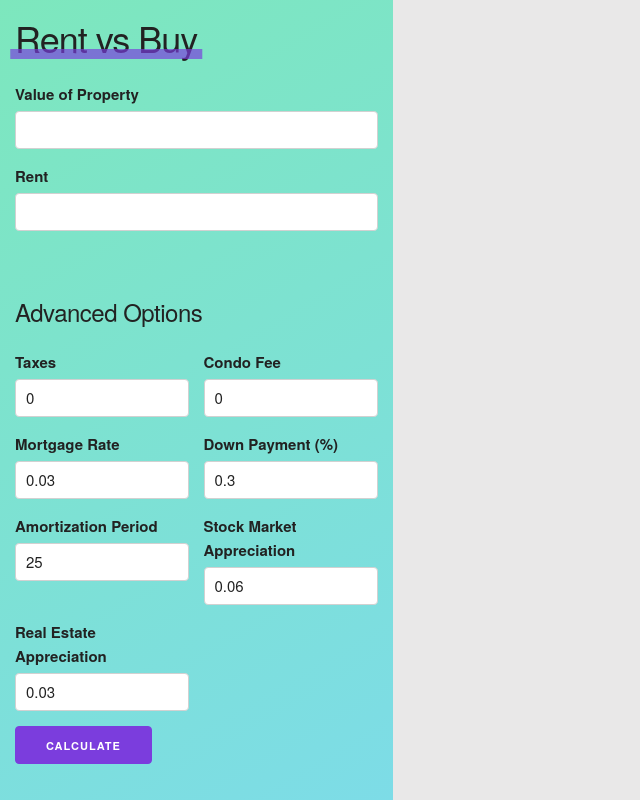
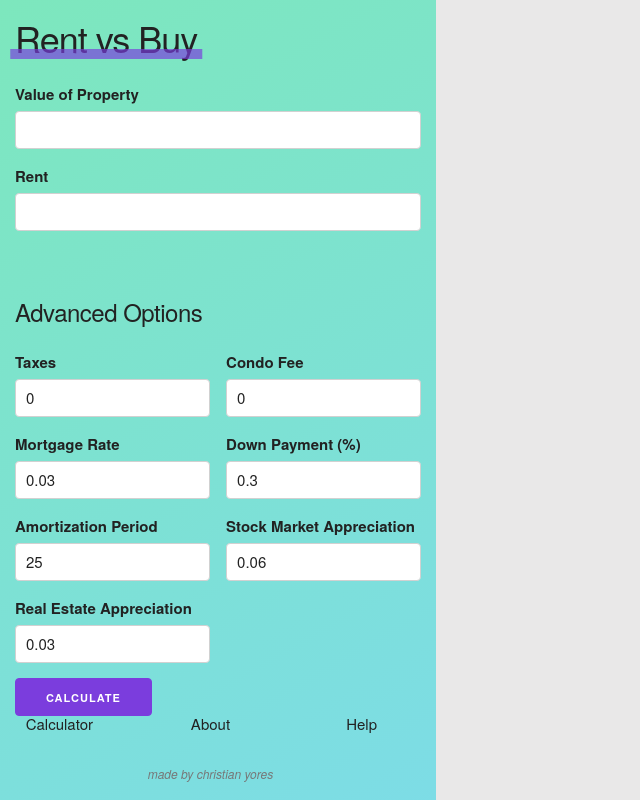
Before and after one commit to cyores/rentvbuy, a React (Create React App) app: page / in a window 1280 px wide. Shown: the whole page, without its empty margins (0-640 px from the left). Built offline with nearby package versions, Linux system fonts and the light colour scheme.

Commit message:
Footer/nav groundwork

```diff
--- a/src/App.js
+++ b/src/App.js
@@ -1,12 +1,14 @@
 import React from "react";
 
-import './app.css';
+import "./app.css";
 
 // Components
 import Button from "./components/Button";
 // import TextInput from "./components/TextInput";
 import Sheet from "./components/Sheet";
 import CollectInfo from "./components/CollectInfo";
+import Verdict from "./components/Verdict";
+import Footer from "./components/Footer";
 
 class App extends React.Component {
     constructor(props) {
@@ -50,7 +52,7 @@ class App extends React.Component {
         if (s.CF > 0) {
             console.log("m", (s.VOP * 0.005) / 12);
             console.log("cf", s.CF);
-            s.calcs.maint = s.CF + ((s.VOP * 0.005) / 12) ;
+            s.calcs.maint = s.CF + (s.VOP * 0.005) / 12;
         } else {
             s.calcs.maint = (s.VOP * 0.01) / 12; // assume maintenance of 1% if no condo fee
         }
@@ -58,7 +60,9 @@ class App extends React.Component {
 
         s.calcs.percentRule = parseFloat(
             (
-                (s.VOP * (s.SMA - s.REA) / 12) + s.calcs.maint + s.calcs.taxes
+                (s.VOP * (s.SMA - s.REA)) / 12 +
+                s.calcs.maint +
+                s.calcs.taxes
             ).toFixed(2)
         );
 
@@ -89,8 +93,9 @@ class App extends React.Component {
         return (
             <React.Fragment>
                 <div className="row u-full-height">
-                    <div className="four columns p-2 bg-grad u-full-height">
-                        <h3 className="main-title">Rent vs Buy</h3>
+                    <div className="four columns u-full-height">
+                        <div className="bg-grad p-2 u-full-height" style={{ position: "fixed" }}>
+                            <h3 className="fancy-underline">Rent vs Buy</h3>
                             <CollectInfo
                                 handleChange={this.handleChange}
                                 advanced={this.state.advanced}
@@ -110,19 +115,17 @@ class App extends React.Component {
                                 text="Calculate"
                                 onPress={() => this.calculate()}
                             />
+                            <Footer />
                         </div>
-                    <div className="eight columns p-2">
+                    </div>
+                    <div className="eight columns p-2" style={{ margin: "2%" }}>
                         {this.state.calcs.donecalcs ? (
                             <React.Fragment>
                                 <div className="row">
-                                    {this.state.calcs.buy ? (
-                                        <p>You should buy</p>
-                                    ) : (
-                                        <p>You should rent</p>
-                                    )}
+                                    <Verdict buy={this.state.calcs.buy} />
                                 </div>
                                 <div className="row">
-                                    <div className="six columns">
+                                    <div className="six columns" style={{height: "120vh"}}>
                                         <Sheet title={"Buy"}>
                                             <p>
                                                 Downpayment:{" "}
@@ -137,7 +140,7 @@ class App extends React.Component {
                                                 {this.state.calcs.maint}
                                                 /month
                                             </p>
-                                            <p style={{margin: 0}}>
+                                            <p style={{ margin: 0 }}>
                                                 Percent Rule:{" "}
                                                 {this.state.calcs.percentRule}
                                                 /month
@@ -157,7 +160,6 @@ class App extends React.Component {
                         ) : null}
                     </div>
                 </div>
-
             </React.Fragment>
         );
     }
--- a/src/app.css
+++ b/src/app.css
@@ -20,12 +20,12 @@ button.button-primary:hover, button.button-primary:focus {
 
 
 /* main title */
-.main-title {
+.fancy-underline {
     text-align: center;
     position: relative;
     display: inline-block;
 }
-.main-title:after {
+.fancy-underline:after {
     content: "";
     display: block;
     position: absolute;
@@ -46,6 +46,12 @@ button.button-primary:hover, button.button-primary:focus {
 .text-center {
     text-align: center;
 }
+.m-0 {
+    margin: 0;
+}
+.p-0 {
+    padding: 0;
+}
 .p-1 {
     padding: 1rem;
 }
--- a/src/components/CollectInfo.js
+++ b/src/components/CollectInfo.js
@@ -13,7 +13,8 @@ class CollectInfo extends Component {
                 <div className="row">
                     <div className="u-full-width">
                         <TextInput
-                            type="text"
+                            type="number"
+                            step="0.01"
                             placeholder=""
                             label="Value of Property"
                             onTyping={input =>
@@ -25,7 +26,8 @@ class CollectInfo extends Component {
                 <div className="row">
                     <div className="u-full-width">
                         <TextInput
-                            type="text"
+                            type="number"
+                            step="0.01"
                             placeholder=""
                             label="Rent"
                             onTyping={input =>
--- /dev/null
+++ b/src/components/Footer.js
@@ -0,0 +1,39 @@
+import React, { Component } from "react";
+import styled from "styled-components";
+
+const StyledFooter = styled.div`
+    position: absolute;
+    width: 100%;
+    margin: 0;
+    left: -0.75rem;
+    bottom: 2rem;
+    text-align: center;
+
+`;
+
+class Footer extends Component {
+    render() {
+        return (
+            <StyledFooter>
+                <div className="row">
+                    <div className="four columns">
+                        <p>Calculator</p>
+                    </div>
+                    <div className="four columns">
+                        <p>About</p>
+                    </div>
+                    <div className="four columns">
+                        <p>Help</p>
+                    </div>
+                </div>
+                <div className="row p-0 m-0">
+                    <div className="u-full-width">
+                    <p><small><em style={{color: "#777"}}>made by christian yores</em></small></p>
+                    </div>
+                </div>
+            </StyledFooter>
+        );
+    }
+}
+
+export default Footer;
--- a/src/components/Sheet.js
+++ b/src/components/Sheet.js
@@ -15,12 +15,12 @@ const StyledSheet = styled.div`
 class Sheet extends Component {
     render() {
         return (
-            <GradBorder>
-                <StyledSheet>
-                    <h2>{this.props.title}</h2>
-                    {this.props.children}
-                </StyledSheet>
-            </GradBorder>
+            // <GradBorder>
+            <StyledSheet>
+                <h2>{this.props.title}</h2>
+                {this.props.children}
+            </StyledSheet>
+            // </GradBorder>
         );
     }
 }
--- /dev/null
+++ b/src/components/Verdict.js
@@ -0,0 +1,35 @@
+import React, { Component } from "react";
+import styled from "styled-components";
+
+const StyledVerdict = styled.div`
+    background-color: #fff;
+    background: linear-gradient(-30deg, #7ddce7, #7de7bd);
+    color: #333;
+    padding: 1.5rem;
+    margin-bottom: 1.5rem;
+    text-align: center;
+
+    h4 {
+        margin: 0;
+    }
+`;
+
+class Verdict extends Component {
+    render() {
+        return (
+            <StyledVerdict className="u-full-width">
+                {this.props.buy ? (
+                    <h4>
+                        You should <b className="fancy-underline">buy</b>
+                    </h4>
+                ) : (
+                    <h4>
+                        You should <b className="fancy-underline">rent</b>
+                    </h4>
+                )}
+            </StyledVerdict>
+        );
+    }
+}
+
+export default Verdict;
```
Lines whose indentation alone changed are shown as unchanged.
